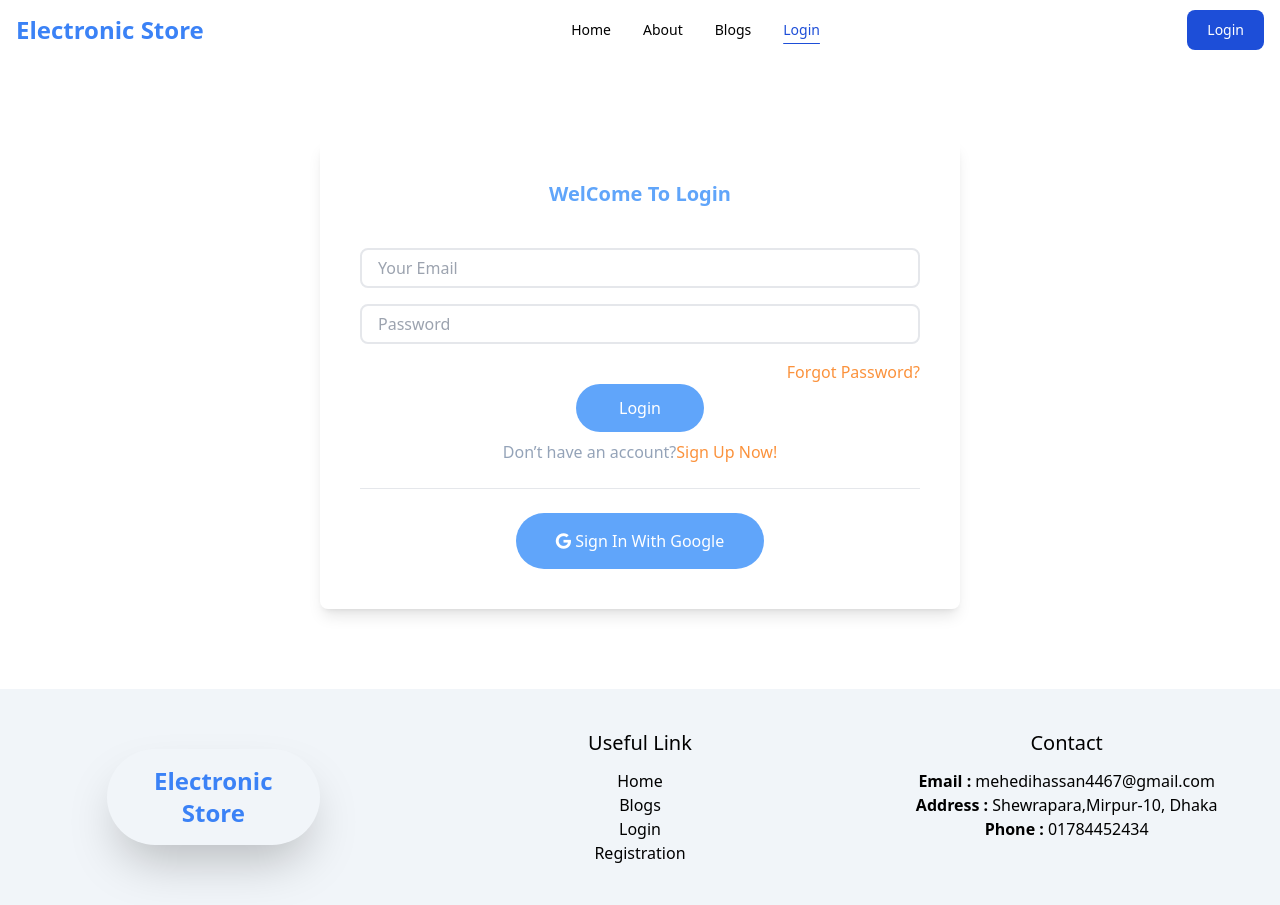
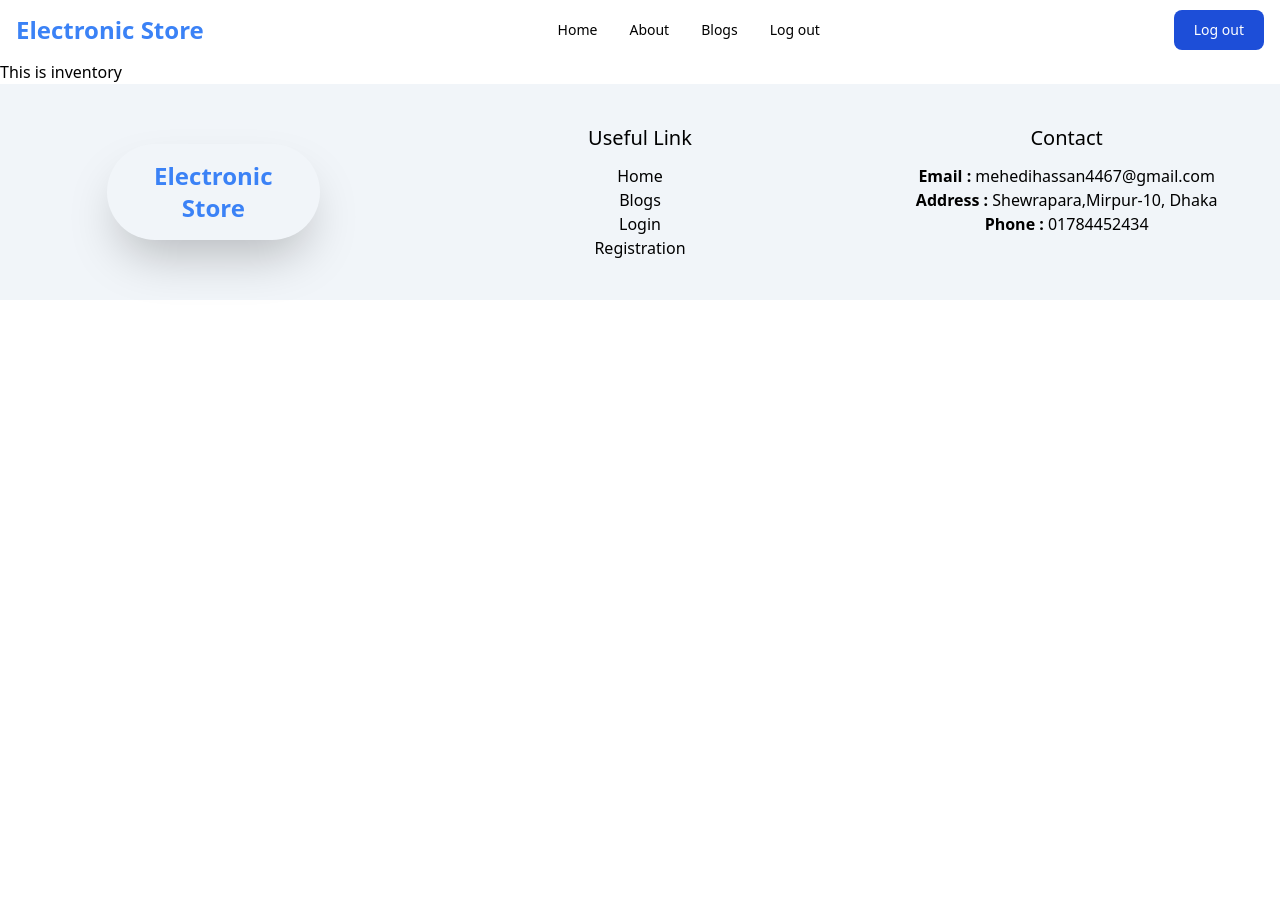
Before and after one commit to Mehedi4467/warehouse-management-client-side, a React (Create React App) app: page /inventory/1 in a window 1280 px wide. Before the commit this address led to /login. After the commit the page ends 800 px from the top, so only its background shows below. Built offline with nearby package versions, Linux system fonts and the light colour scheme; no server answers; sample sign-in values are in the browser's storage.

Commit message:
spinner added

```diff
--- a/src/shared/Header/Header.js
+++ b/src/shared/Header/Header.js
@@ -1,9 +1,13 @@
+import { signOut } from "firebase/auth";
 import React, { useState } from "react";
+import { useAuthState } from "react-firebase-hooks/auth";
 import { Link } from "react-router-dom";
+import auth from "../../firebase.init";
 import CustomLink from "../CustomLink/CustomLink";
 
 const Header = () => {
   const [hideShow, setHideShow] = useState(false);
+  const [user, loading, error] = useAuthState(auth);
 
   return (
     <div>
@@ -15,13 +19,21 @@
             </span>
           </Link>
           <div className="flex md:order-2">
+            {user ? (
+              <button
+                className="text-white bg-blue-700 hover:bg-blue-800 focus:ring-4 focus:outline-none focus:ring-blue-300 font-medium rounded-lg text-sm px-5 py-2.5 text-center mr-3 md:mr-0"
+                onClick={() => signOut(auth)}
+              >
+                Log out
+              </button>
+            ) : (
               <Link
                 to="/login"
-              className="text-white bg-blue-700 hover:bg-blue-800 focus:ring-4 focus:outline-none focus:ring-blue-300 font-medium rounded-lg text-sm px-5 py-2.5 text-center mr-3 md:mr-0 dark:bg-blue-600 dark:hover:bg-blue-700 dark:focus:ring-blue-800"
+                className="text-white bg-blue-700 hover:bg-blue-800 focus:ring-4 focus:outline-none focus:ring-blue-300 font-medium rounded-lg text-sm px-5 py-2.5 text-center mr-3 md:mr-0"
               >
                 Login
               </Link>
-
+            )}
             <button
               onClick={() => setHideShow(!hideShow)}
               data-collapse-toggle="mobile-menu-4"
@@ -76,7 +88,11 @@
                 <CustomLink to="/blogs">Blogs</CustomLink>
               </li>
               <li>
+                {user ? (
+                  <button onClick={() => signOut(auth)}>Log out</button>
+                ) : (
                   <CustomLink to="/login">Login</CustomLink>
+                )}
               </li>
             </ul>
           </div>
--- a/src/shared/RequireAuth/RequireAuth.js
+++ b/src/shared/RequireAuth/RequireAuth.js
@@ -1,12 +1,16 @@
 import { useAuthState } from "react-firebase-hooks/auth";
 import { Navigate, useLocation } from "react-router-dom";
 import auth from "../../firebase.init";
+import Spinner from "../Spinner/Spinner";
 
 function RequireAuth({ children }) {
   const [user, loading, error] = useAuthState(auth);
 
   let location = useLocation();
 
+  if (loading) {
+    return <Spinner></Spinner>;
+  }
   if (!user) {
     // Redirect them to the /login page, but save the current location they were
     // trying to go to when they were redirected. This allows us to send them
--- /dev/null
+++ b/src/shared/Spinner/Spinner.js
@@ -0,0 +1,26 @@
+import React from "react";
+
+const Spinner = () => {
+  return (
+    <div className="w-full max-auto flex items-center justify-center">
+      <svg
+        role="status"
+        className="w-8 h-8 mr-2 text-gray-200 animate-spin dark:text-gray-600 fill-blue-600"
+        viewBox="0 0 100 101"
+        fill="none"
+        xmlns="http://www.w3.org/2000/svg"
+      >
+        <path
+          d="M100 50.5908C100 78.2051 77.6142 100.591 50 100.591C22.3858 100.591 0 78.2051 0 50.5908C0 22.9766 22.3858 0.59082 50 0.59082C77.6142 0.59082 100 22.9766 100 50.5908ZM9.08144 50.5908C9.08144 73.1895 27.4013 91.5094 50 91.5094C72.5987 91.5094 90.9186 73.1895 90.9186 50.5908C90.9186 27.9921 72.5987 9.67226 50 9.67226C27.4013 9.67226 9.08144 27.9921 9.08144 50.5908Z"
+          fill="currentColor"
+        />
+        <path
+          d="M93.9676 39.0409C96.393 38.4038 97.8624 35.9116 97.0079 33.5539C95.2932 28.8227 92.871 24.3692 89.8167 20.348C85.8452 15.1192 80.8826 10.7238 75.2124 7.41289C69.5422 4.10194 63.2754 1.94025 56.7698 1.05124C51.7666 0.367541 46.6976 0.446843 41.7345 1.27873C39.2613 1.69328 37.813 4.19778 38.4501 6.62326C39.0873 9.04874 41.5694 10.4717 44.0505 10.1071C47.8511 9.54855 51.7191 9.52689 55.5402 10.0491C60.8642 10.7766 65.9928 12.5457 70.6331 15.2552C75.2735 17.9648 79.3347 21.5619 82.5849 25.841C84.9175 28.9121 86.7997 32.2913 88.1811 35.8758C89.083 38.2158 91.5421 39.6781 93.9676 39.0409Z"
+          fill="currentFill"
+        />
+      </svg>
+    </div>
+  );
+};
+
+export default Spinner;
```
Lines whose indentation alone changed are shown as unchanged.
